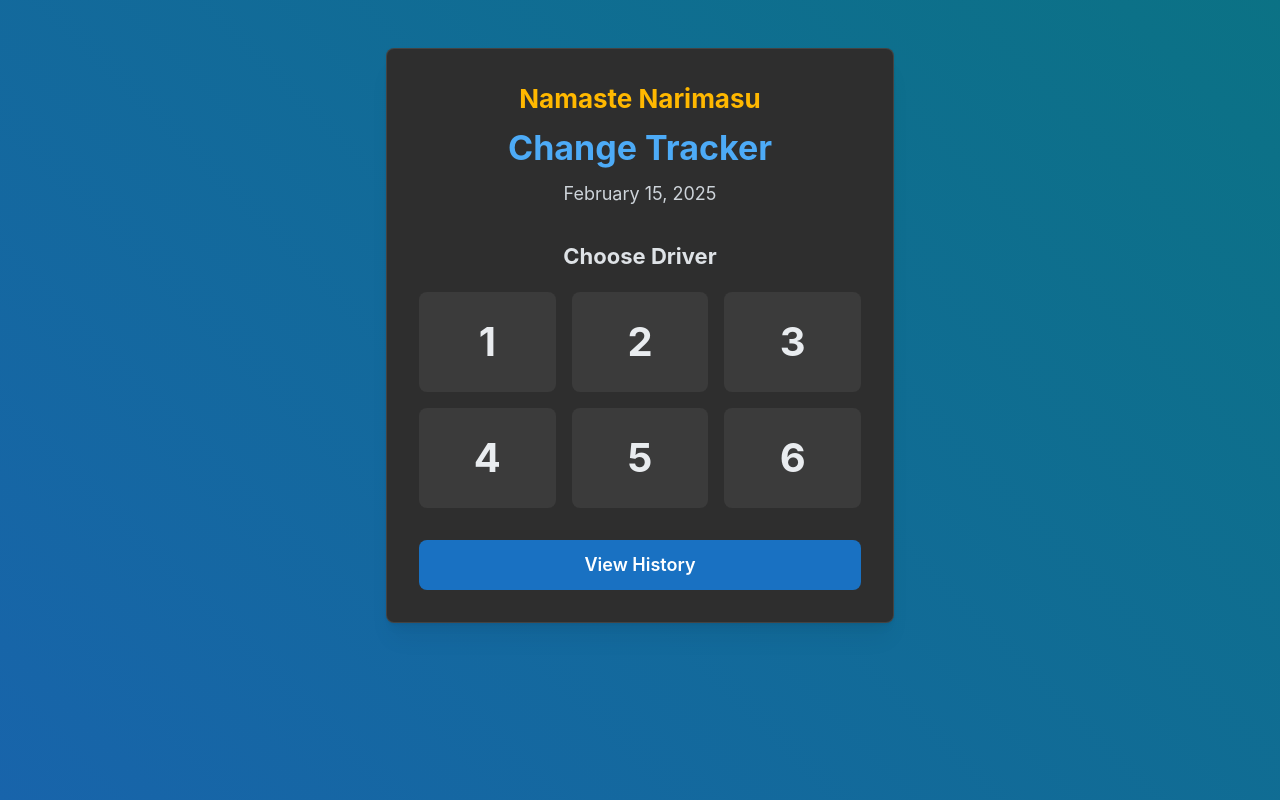
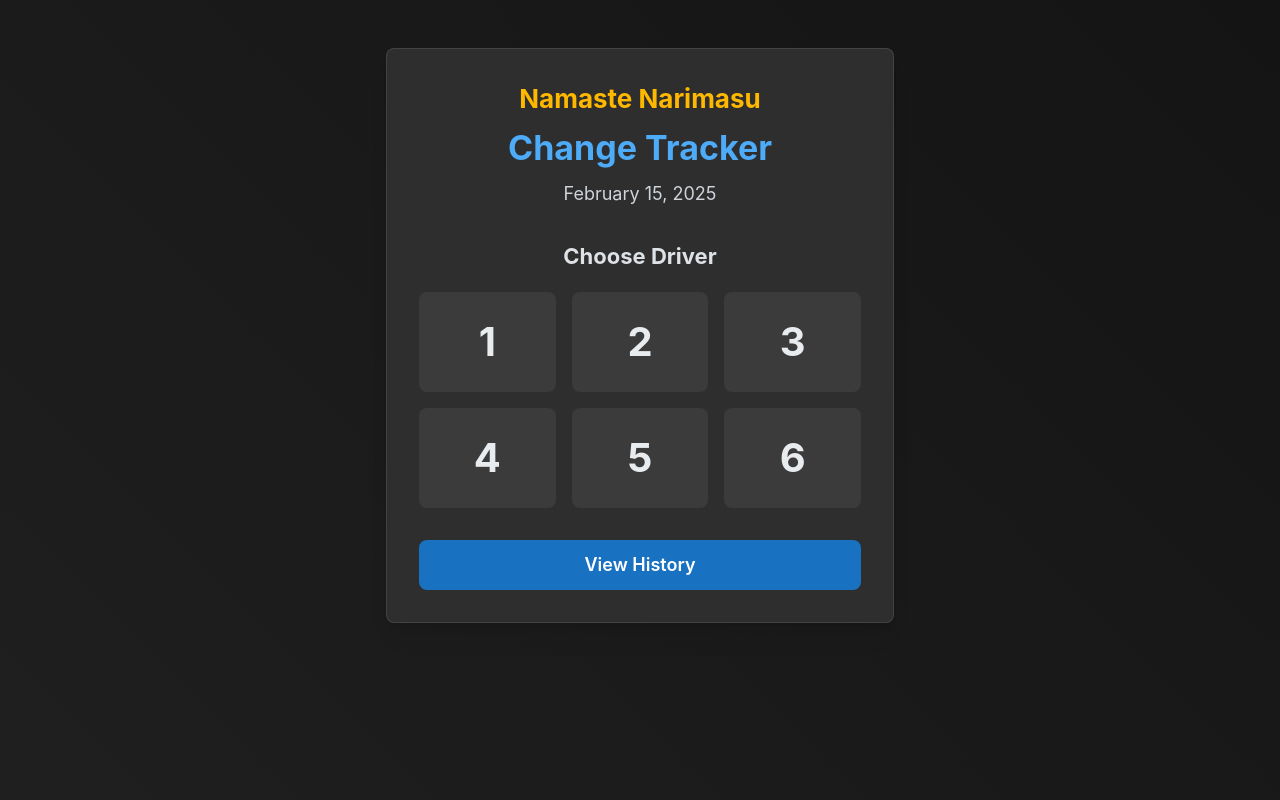
Before and after one commit to rinchhen012/Cash-Tracker, a React (Vite) app: page / in a window 1280 px wide. Built offline with nearby package versions, Linux system fonts and the light colour scheme.

Commit message:
Update color scheme for history order total and home page background

```diff
--- a/src/pages/History.tsx
+++ b/src/pages/History.tsx
@@ -291,7 +291,7 @@ const History = () => {
                             Time: {dayjs(timestamp).format('HH:mm')}
                           </Text>
                         </Stack>
-                        <Text size="sm" c="gray.5">
+                        <Text size="sm" c="orange.4">
                           Order Total (जम्मा): ￥{orderTotal.toLocaleString()}
                         </Text>
                         <Text size="sm" c="teal.4">
--- a/src/pages/Home.tsx
+++ b/src/pages/Home.tsx
@@ -10,7 +10,7 @@ const Home = () => {
     <Box
       style={{
         minHeight: '100vh',
-        background: 'linear-gradient(45deg, var(--mantine-color-blue-9), var(--mantine-color-cyan-9))',
+        background: 'linear-gradient(45deg, var(--mantine-color-dark-8), var(--mantine-color-dark-9))',
         padding: 'var(--mantine-spacing-md)'
       }}
     >
```
